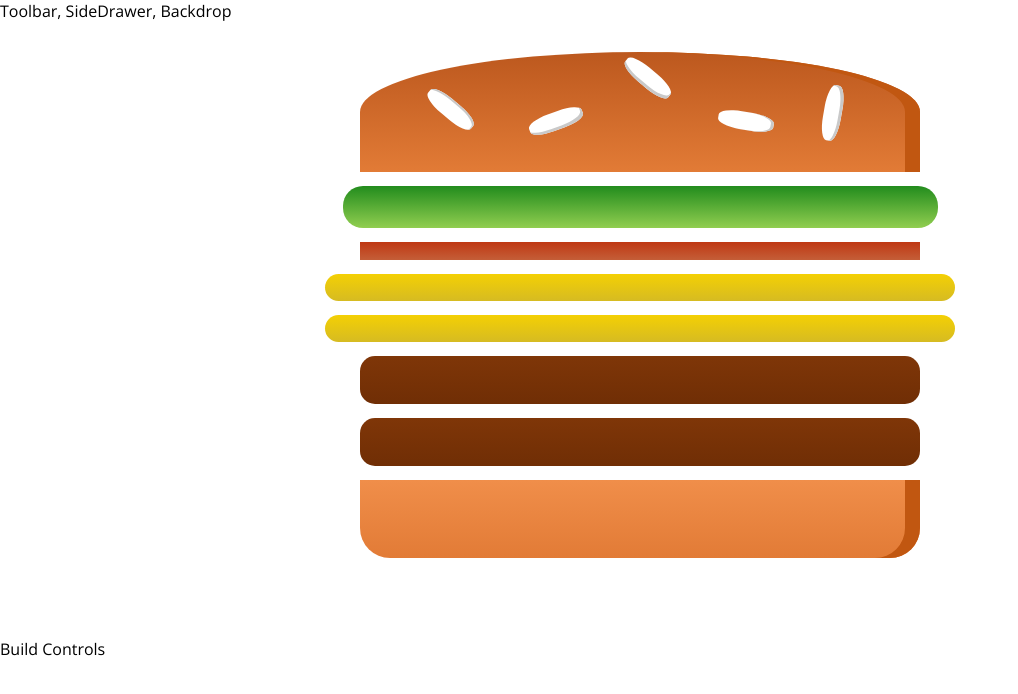
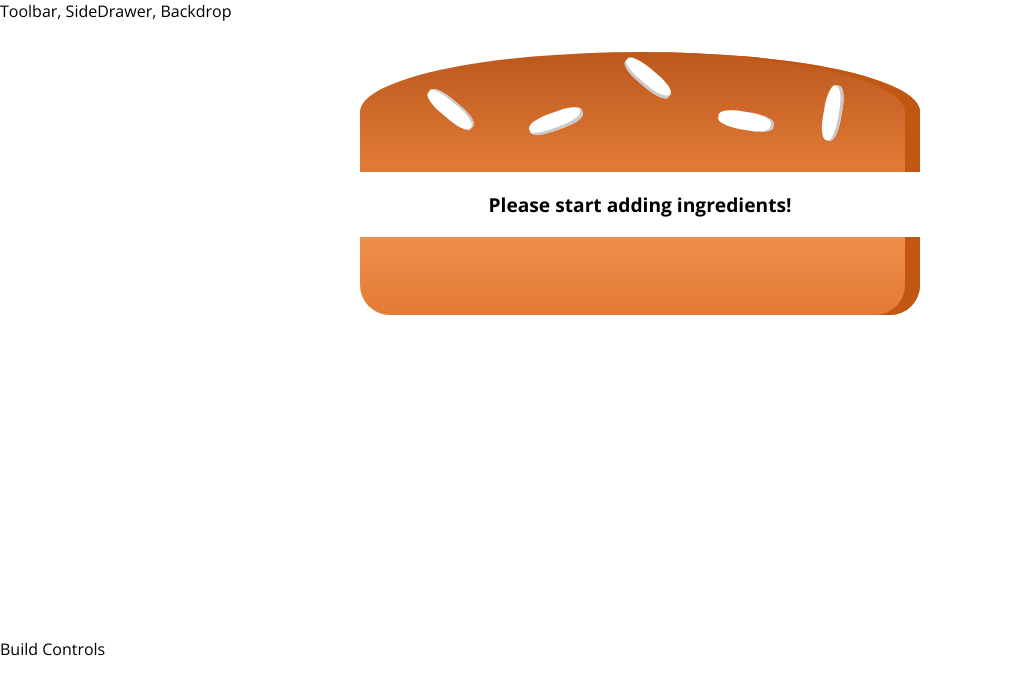
Before and after one commit to r0ss26/burger-builder, a React (Create React App) app: page / in a window 1280 px wide. Shown: the top 694 px of the page, without its empty margins (0-1018 px from the left). Built offline with nearby package versions, Linux system fonts and the light colour scheme.

Commit message:
The burger component should display a message if there are no ingredients in the burger

```diff
--- a/src/Components/Burger/Burger.js
+++ b/src/Components/Burger/Burger.js
@@ -5,15 +5,19 @@ import classes from './Burger.module.css';
 
 const Burger = (props) => {
 
-   const totalIngredientsArray = Object.keys(props.ingredients).map((ingredient) => {
+   let totalIngredientsArray = Object.keys(props.ingredients).map((ingredient) => {
       return [...Array(props.ingredients[ingredient])].map((_, i) => <BurgerIngredient key={ingredient + i} type={ingredient}/>)
-   })
+   }).reduce((arr, el) => arr.concat(el), [])
 
-   console.log(totalIngredientsArray)
+   if (!totalIngredientsArray.length) {
+     totalIngredientsArray = <p>Please start adding ingredients!</p>
+   }
 
   return (
     <div className={classes.Burger}>
+      <BurgerIngredient type="bread-top" />
       {totalIngredientsArray}
+      <BurgerIngredient type="bread-bottom" />
     </div>
   )
 }
--- a/src/Containers/BurgerBuilder/BurgerBuilder.js
+++ b/src/Containers/BurgerBuilder/BurgerBuilder.js
@@ -4,12 +4,11 @@ import Burger from '../../Components/Burger/Burger';
 class BurgerBuilder extends Component {
   state = {
     ingredients: {
-      'bread-top': 1,
-      salad: 1,
-      bacon: 1,
-      cheese: 2,
-      meat: 2,
-      'bread-bottom': 1,
+      // salad: 1,
+      // bacon: 1,
+      // cheese: 2,
+      // meat: 2
+      salad: 0
     },
   };
 
```
